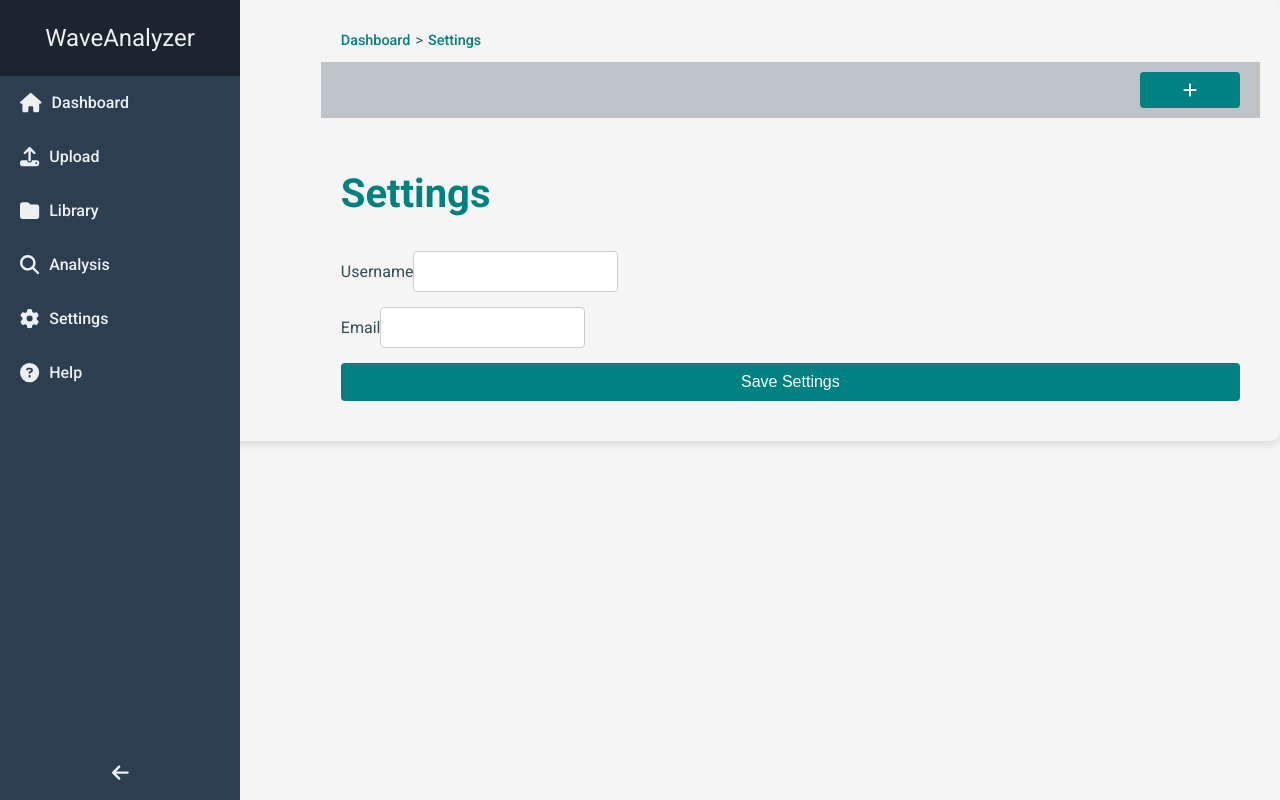
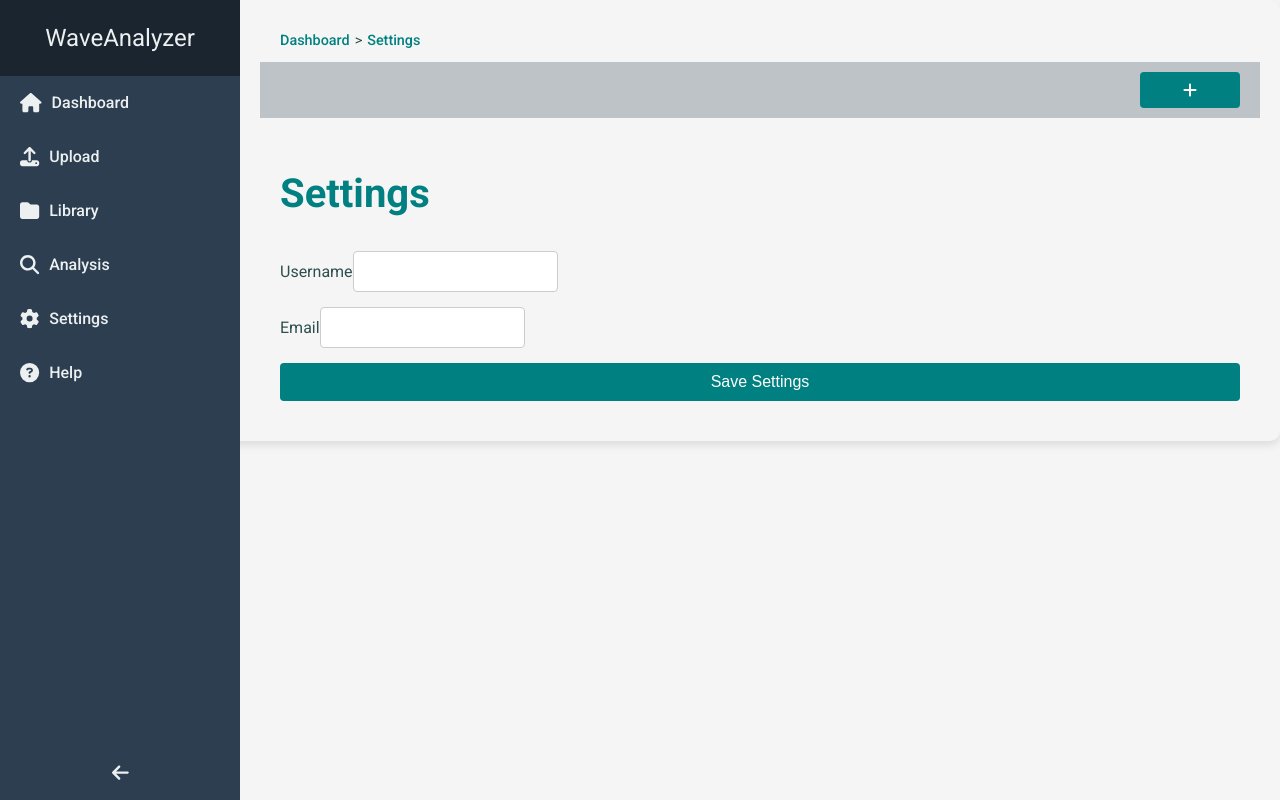
Before and after one commit to pranaysuyash/stt_main, a React (Vite) app: page /settings in a window 1280 px wide. Built offline with nearby package versions, Linux system fonts and the light colour scheme.

Commit message:
design improvements

```diff
--- a/src/components/common/Layout.jsx
+++ b/src/components/common/Layout.jsx
@@ -14,7 +14,7 @@ const LayoutContainer = styled.div`
 
 const Content = styled.main`
   margin-left: ${({ $sidebarCollapsed }) =>
-    $sidebarCollapsed ? "60px" : "23.5%"};
+    $sidebarCollapsed ? "60px" : "240px"};
   padding: 20px;
   width: 100%;
   transition: margin-left 0.3s ease-in-out;
```
Also changed, not shown: code.txt.
